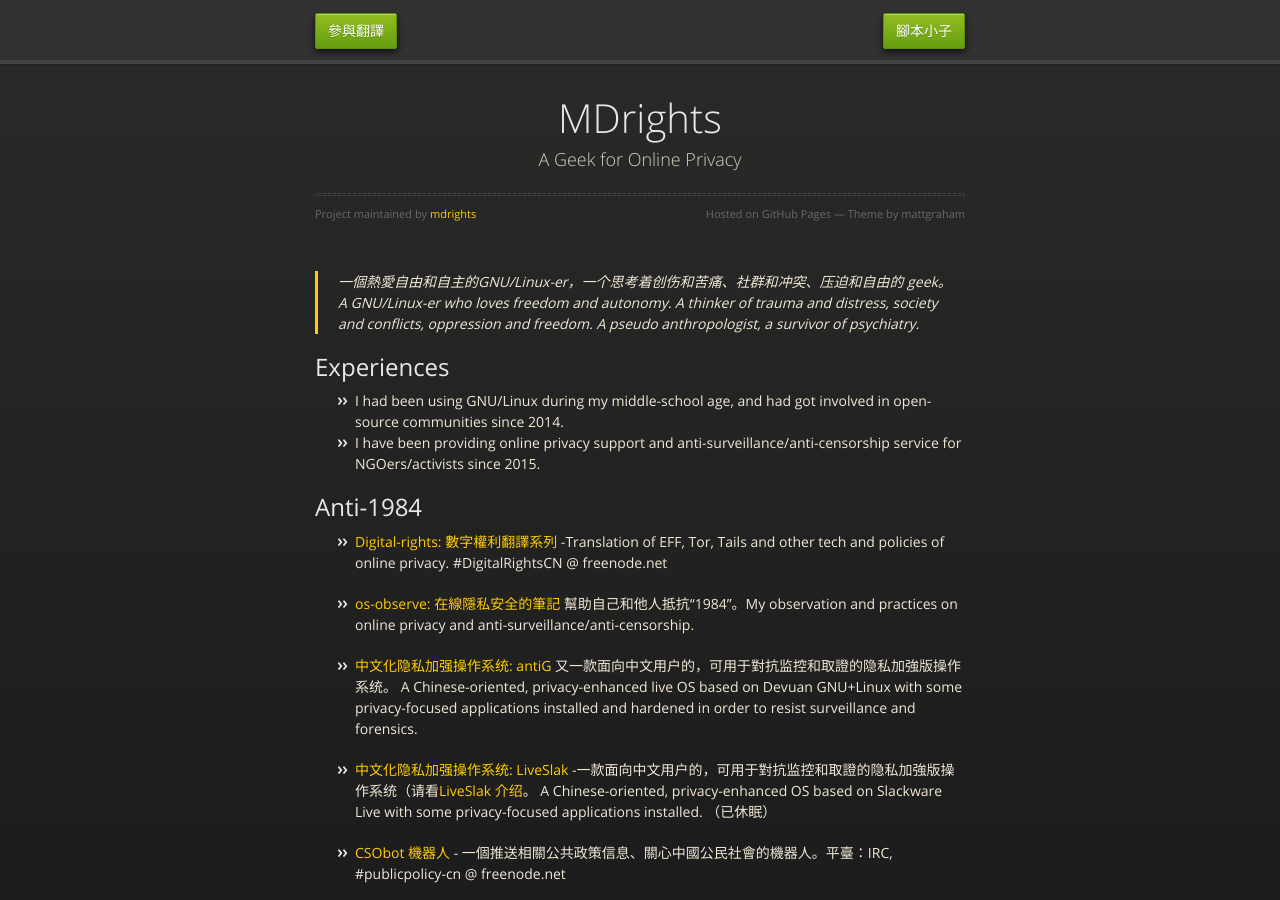
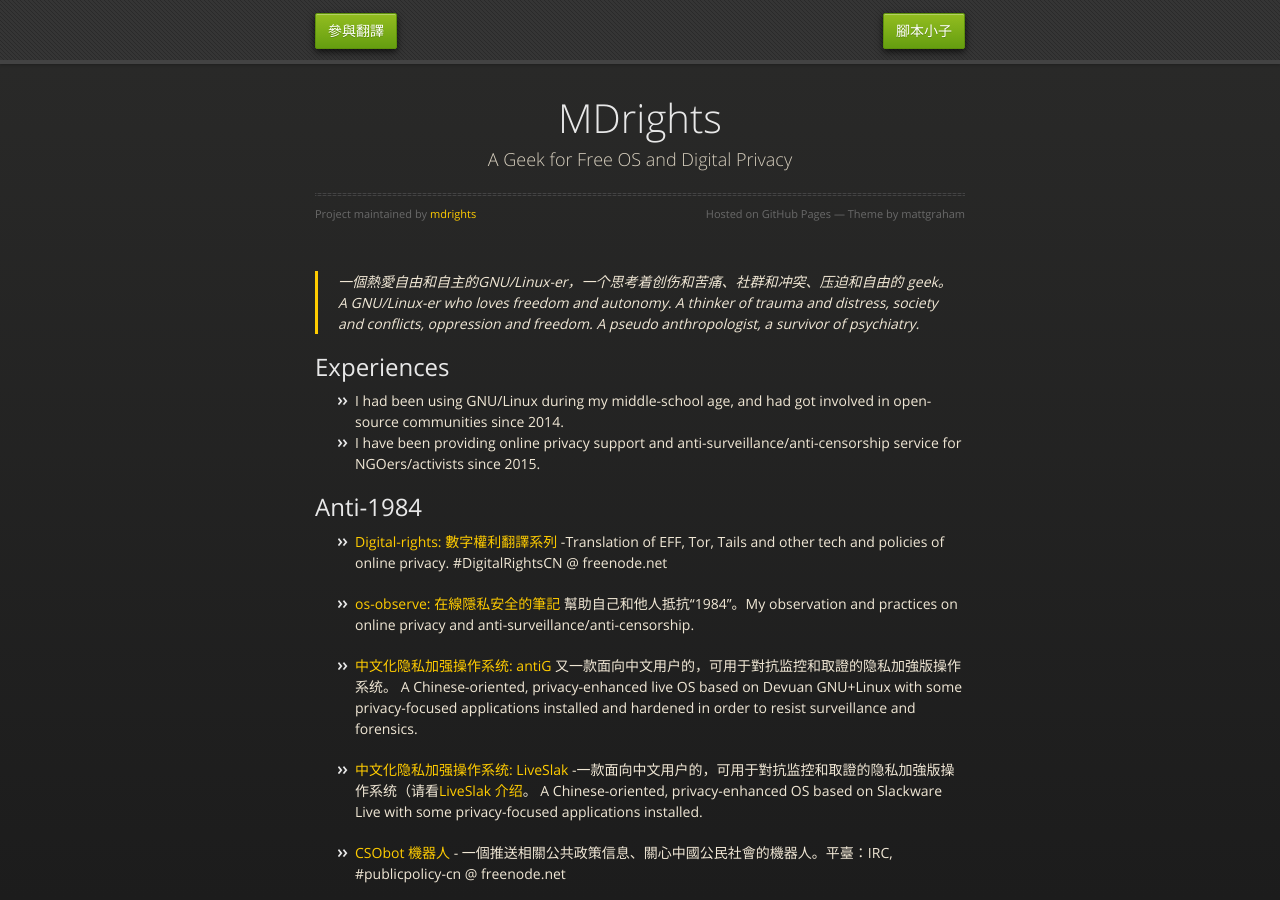
Before and after one commit to mdrights/mdrights.github.io, a Jekyll site: the page built from index.html, in a window 1280 px wide and 900 px high. Built offline with Jekyll 4.4.1, drawn with Linux system fonts in a browser that asks for light colours.

Commit message:
update for next release

```diff
--- a/_posts/2020-11-09-about-me.md
+++ b/_posts/2020-11-09-about-me.md
@@ -24,7 +24,7 @@
 
 - [中文化隐私加强操作系统: antiG](https://github.com/mdrights/antiG) 又一款面向中文用户的，可用于對抗监控和取證的隐私加強版操作系统。 A Chinese-oriented, privacy-enhanced live OS based on Devuan GNU+Linux with some privacy-focused applications installed and hardened in order to resist surveillance and forensics.
 
-- [中文化隐私加强操作系统: LiveSlak](https://github.com/mdrights/LiveSlak) -一款面向中文用户的，可用于對抗监控和取證的隐私加強版操作系统（请看[LiveSlak 介绍](https://mdrights.github.io/os-observe/Liveslak-intro/)。 A Chinese-oriented, privacy-enhanced OS based on Slackware Live with some privacy-focused applications installed. （已休眠）
+- [中文化隐私加强操作系统: LiveSlak](https://github.com/mdrights/LiveSlak) -一款面向中文用户的，可用于對抗监控和取證的隐私加強版操作系统（请看[LiveSlak 介绍](https://mdrights.github.io/os-observe/Liveslak-intro/)。 A Chinese-oriented, privacy-enhanced OS based on Slackware Live with some privacy-focused applications installed.
 
 - [CSObot 機器人](https://github.com/mdrights/CSObot) - 一個推送相關公共政策信息、關心中國公民社會的機器人。平臺：IRC, #publicpolicy-cn @ freenode.net
 
--- a/index.html
+++ b/index.html
@@ -8,7 +8,7 @@
       <section>
         <div id="title">
           <h1>MDrights</h1>
-          <p>A Geek for Online Privacy</p>
+          <p>A Geek for Free OS and Digital Privacy</p>
           <hr>
           <span class="credits left">Project maintained by <a href="https://github.com/mdrights">mdrights</a></span>
           <span class="credits right">Hosted on GitHub Pages &mdash; Theme by mattgraham</span>
```
